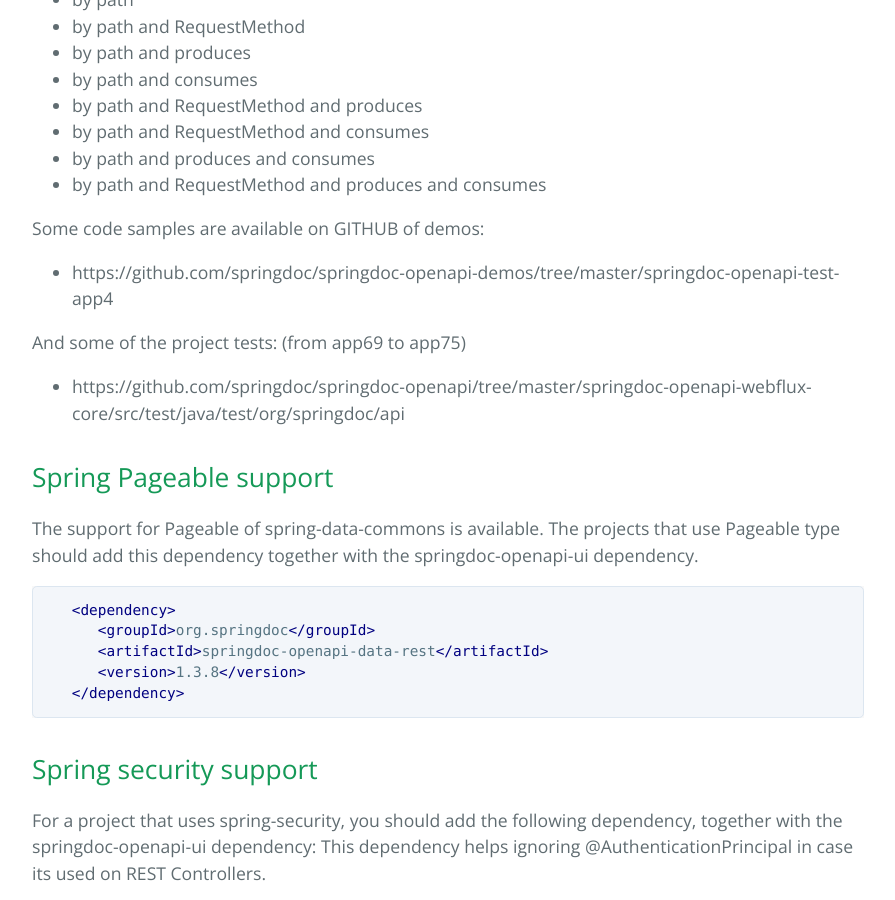
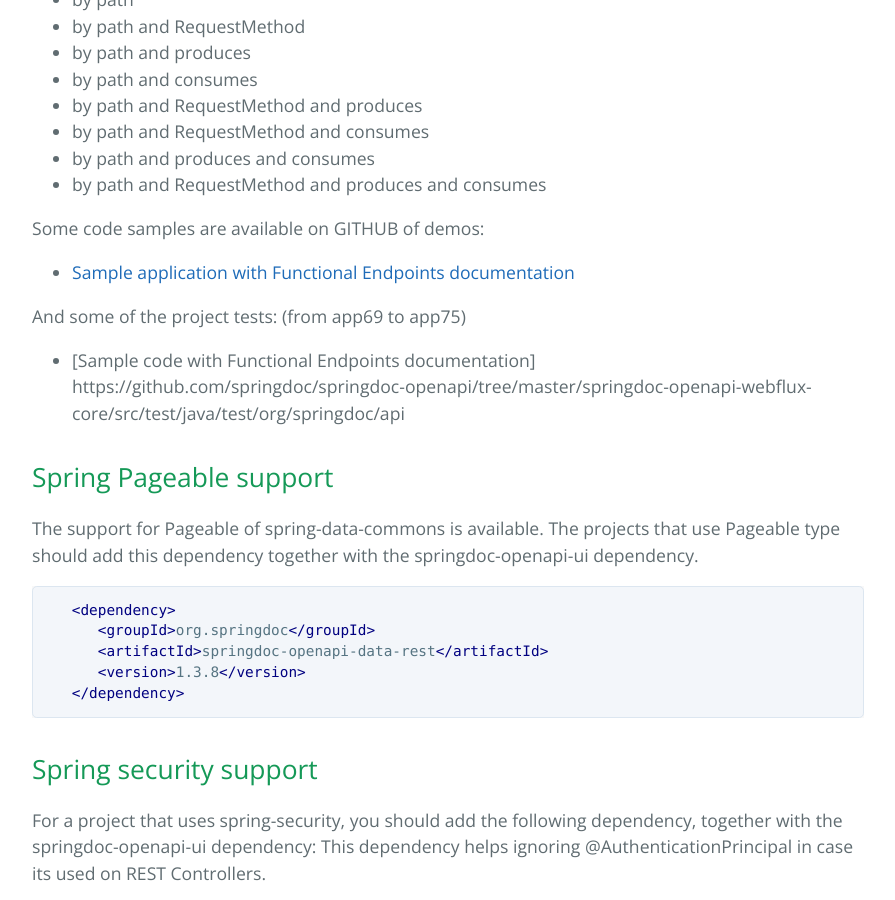
Before and after one commit to springdoc/springdoc.github.io, a Jekyll site: the page built from index.md, in a window 1280 px wide and 900 px high, scrolled down 5954 px. Shown: the whole window, without its empty margins (192-1087 px from the left). Built offline with Jekyll 4.4.1, drawn with Linux system fonts in a browser that asks for light colours.

Commit message:
documentation update

```diff
--- a/index.md
+++ b/index.md
@@ -215,11 +215,11 @@ springdoc-openpi scans for a unique route related to a @RouterOperation annotati
 
 Some code samples are available on GITHUB of demos:
 
-- https://github.com/springdoc/springdoc-openapi-demos/tree/master/springdoc-openapi-test-app4
+- [Sample application with Functional Endpoints documentation](https://github.com/springdoc/springdoc-openapi-demos/tree/master/springdoc-openapi-test-app4)
 
 And some of the project tests: (from app69 to app75)
 
-- https://github.com/springdoc/springdoc-openapi/tree/master/springdoc-openapi-webflux-core/src/test/java/test/org/springdoc/api
+- [Sample code with Functional Endpoints documentation] https://github.com/springdoc/springdoc-openapi/tree/master/springdoc-openapi-webflux-core/src/test/java/test/org/springdoc/api
 
 ## Spring Pageable support
 The support for Pageable of spring-data-commons is available.
```
Also changed, not shown: src/main/resources/index.md (+2 -2 lines).
